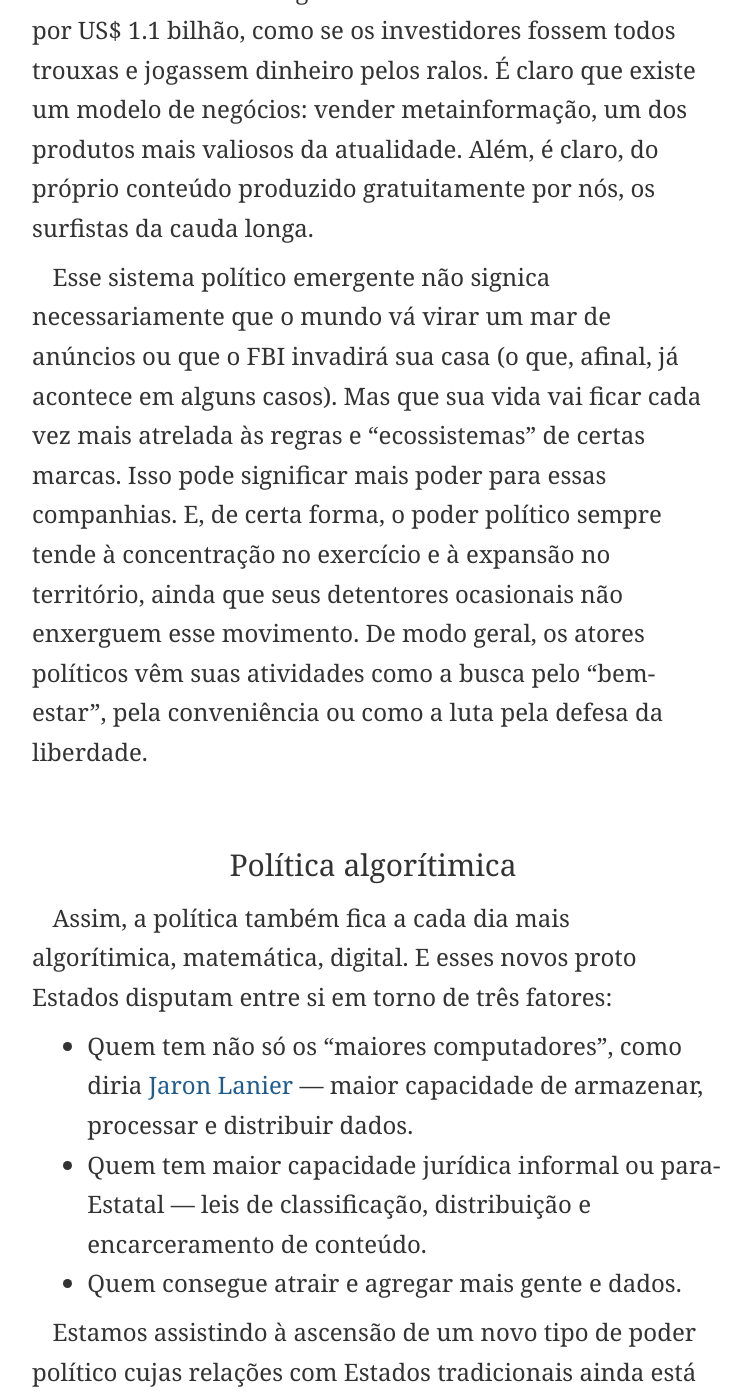
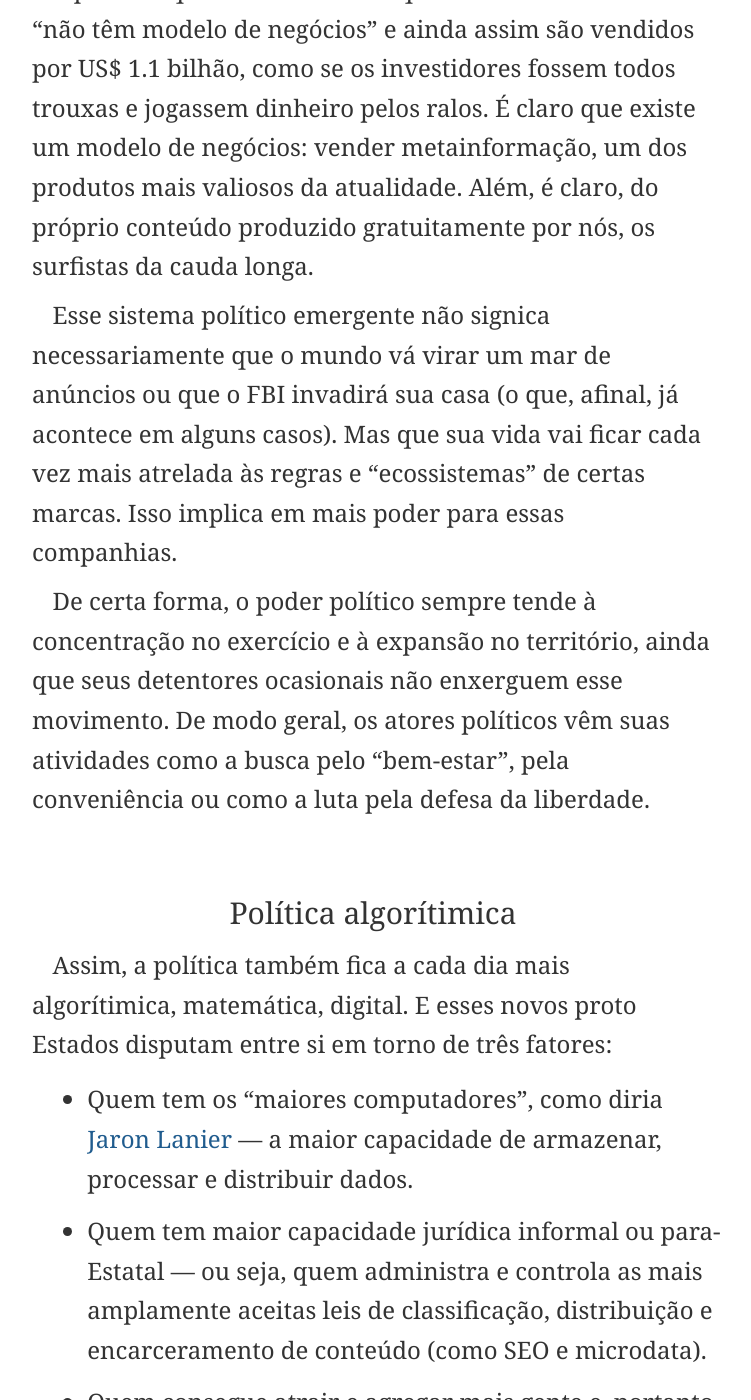
Before and after one commit to eduf/eduf.github.com, a Jekyll site: the page built from _posts/2013-06-08-o-estado-paralelo-digital-global.md, in a window 1280 px wide and 1400 px high, scrolled down 5498 px. Shown: the whole window, without its empty margins (267-1018 px from the left). Built offline with Jekyll 4.4.1, drawn with Linux system fonts in a browser that asks for light colours; nearby versions of some CDN libraries; comment, search, counter and statistics services are not loaded; some of the changed text lies outside the part shown.

Commit message:
Mais acertos no Estado

```diff
--- a/_posts/2013-06-08-o-estado-paralelo-digital-global.md
+++ b/_posts/2013-06-08-o-estado-paralelo-digital-global.md
@@ -23,7 +23,9 @@
 Como assim, *poder*? Explico:
 
 1. Poder econômico — capacidade de oferecer / vender anúncios, crescer no mercado financeiro, promover ou derrubar certos serviços e /ou atores econômicos.
+
 2. Poder social — ter capacidade de, até certo ponto, *disciplinar* e influenciar toda a produção e consumo de informação no planeta. Isso inclui até mesmo relações familiares (Facebook), comunicação em ambientes de trabalho (Gmail) e até a distribuição de crenças morais na nossa época (redes sociais em geral).
+
 3. Poder político — como as atividades humanas cada vez mais migram para os ambientes digitais ou dependem deles, os Estados tradicionais precisam negociar com as empresas de tecnologia para continuar a “fazer seu trabalho”.
 
 Ou seja: não interessa se você tem algo a esconder ou não na internet. Basta você usar os produtos dessas megacorporações on-line para lhes conferir importância como atores políticos. E esse é um movimento irreversível: estamos assistindo ao nascimento de um novo tipo de Estado, um Estado paralelo.
@@ -48,14 +50,18 @@
 
 É por isso que é ridículo dizer que sites como o Tumblr “não têm modelo de negócios” e ainda assim são vendidos por US$ 1.1 bilhão, como se os investidores fossem todos trouxas e jogassem dinheiro pelos ralos. É claro que existe um modelo de negócios: vender metainformação, um dos produtos mais valiosos da atualidade. Além, é claro, do próprio conteúdo produzido gratuitamente por nós, os surfistas da cauda longa.
 
-Esse sistema político emergente não signica necessariamente que o mundo vá virar um mar de anúncios ou que o FBI invadirá sua casa (o que, afinal, já acontece em alguns casos). Mas que sua vida vai ficar cada vez mais atrelada às regras e “ecossistemas” de certas marcas. Isso pode significar mais poder para essas companhias. E, de certa forma, o poder político sempre tende à concentração no exercício e à expansão no território, ainda que seus detentores ocasionais não enxerguem esse movimento. De modo geral, os atores políticos vêm suas atividades como a busca pelo “bem-estar”, pela conveniência ou como a luta pela defesa da liberdade.
+Esse sistema político emergente não signica necessariamente que o mundo vá virar um mar de anúncios ou que o FBI invadirá sua casa (o que, afinal, já acontece em alguns casos). Mas que sua vida vai ficar cada vez mais atrelada às regras e “ecossistemas” de certas marcas. Isso implica em mais poder para essas companhias.
+
+De certa forma, o poder político sempre tende à concentração no exercício e à expansão no território, ainda que seus detentores ocasionais não enxerguem esse movimento. De modo geral, os atores políticos vêm suas atividades como a busca pelo “bem-estar”, pela conveniência ou como a luta pela defesa da liberdade.
 
 ## Política algorítimica
 
 Assim, a política também fica a cada dia mais algorítimica, matemática, digital. E esses novos proto Estados disputam entre si em torno de três fatores:
 
-1. Quem tem não só os “maiores computadores”, como diria [Jaron Lanier](http://www.salon.com/2013/05/12/jaron_lanier_the_internet_destroyed_the_middle_class/) — maior capacidade de armazenar, processar e distribuir dados.
-2. Quem tem maior capacidade jurídica informal ou para-Estatal — leis de classificação, distribuição e encarceramento de conteúdo.
-3. Quem consegue atrair e agregar mais gente e dados.
+1. Quem tem os “maiores computadores”, como diria [Jaron Lanier](http://www.salon.com/2013/05/12/jaron_lanier_the_internet_destroyed_the_middle_class/) — a maior capacidade de armazenar, processar e distribuir dados.
+
+2. Quem tem maior capacidade jurídica informal ou para-Estatal — ou seja, quem administra e controla as mais amplamente aceitas leis de classificação, distribuição e encarceramento de conteúdo (como SEO e microdata).
+
+3. Quem consegue atrair e agregar mais gente e, portanto, dados.
 
 Estamos assistindo à ascensão de um novo tipo de poder político cujas relações com Estados tradicionais ainda está nublada. Vamos ver onde isso vai dar.
```
